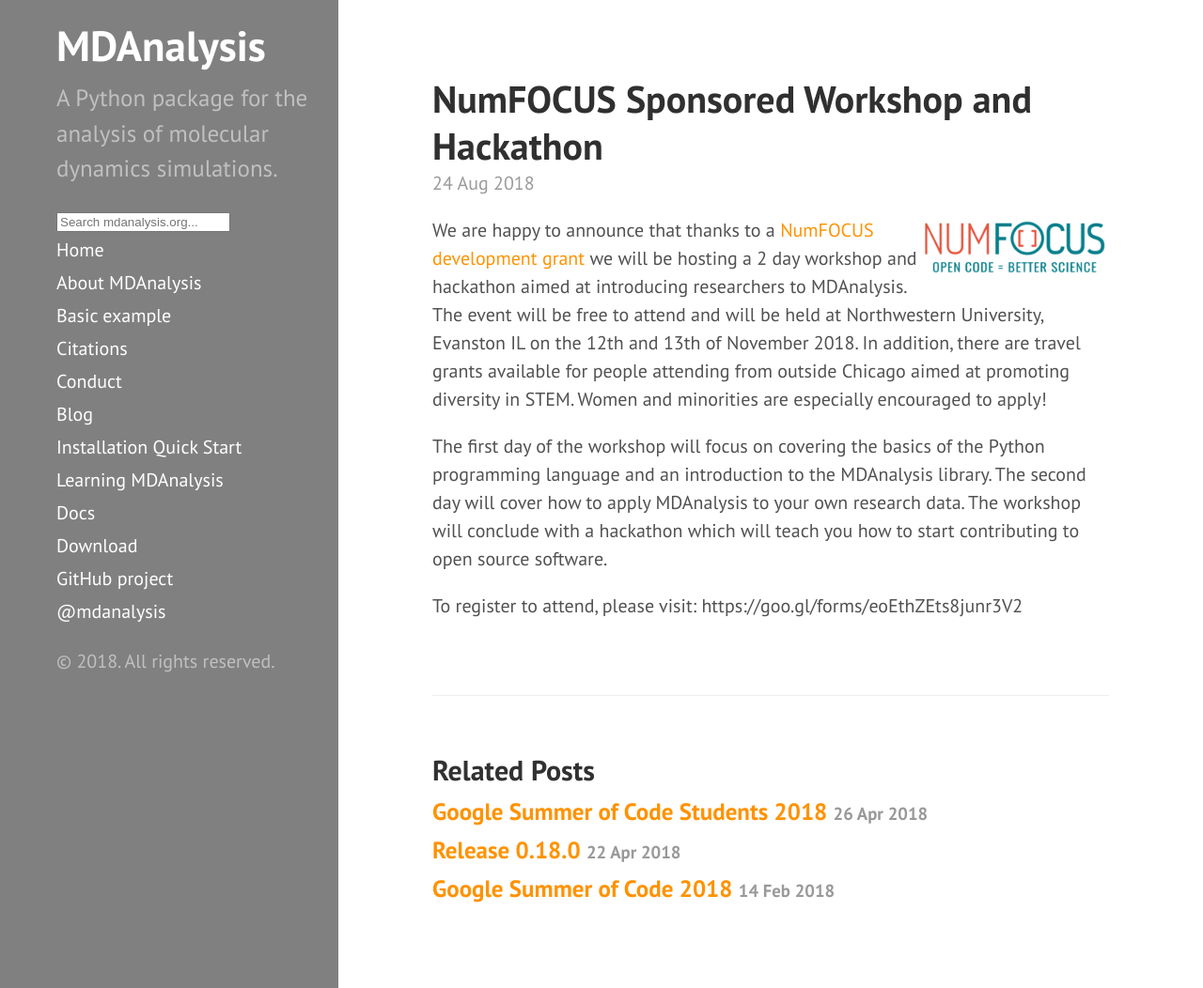
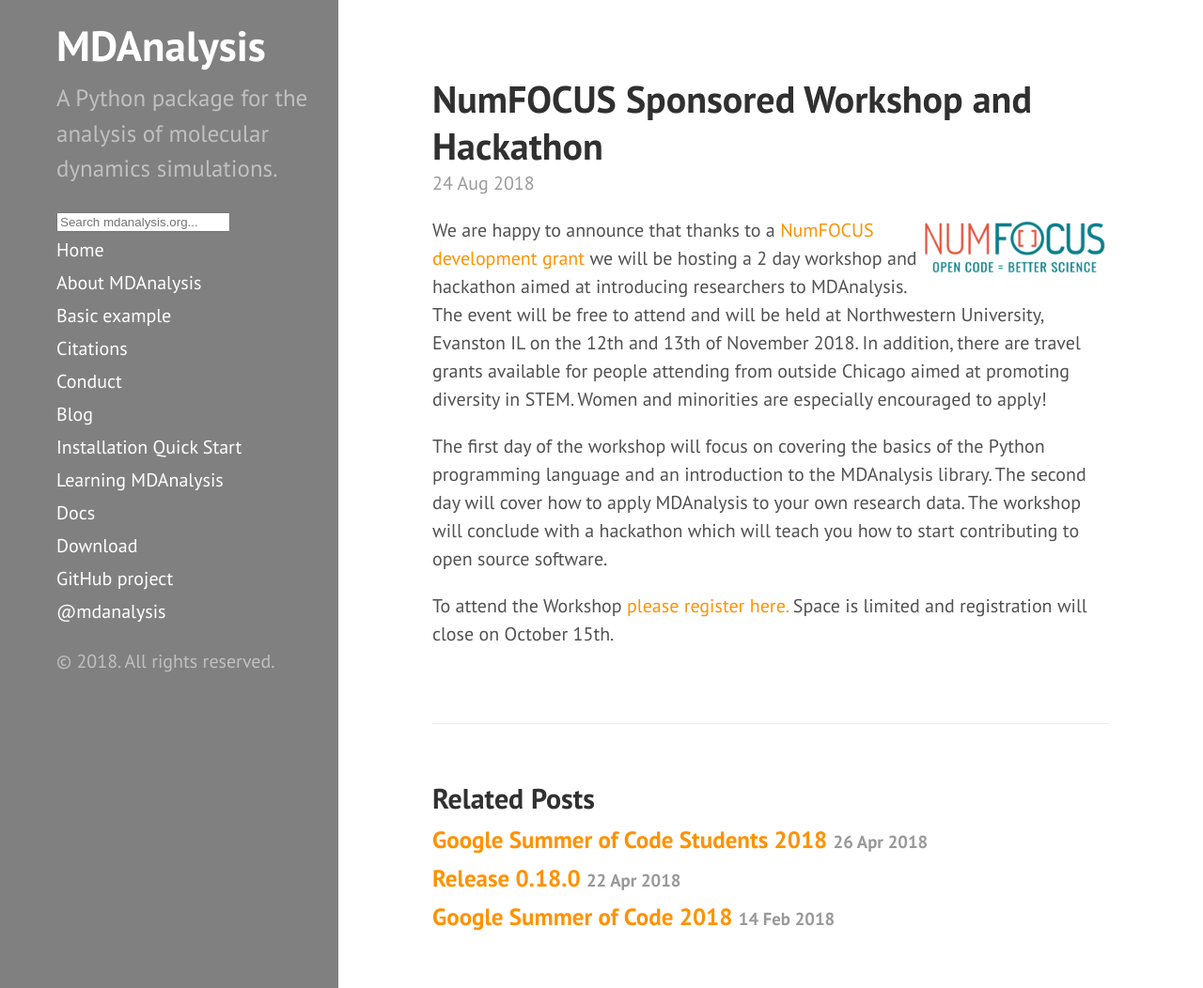
Before and after one commit to MDAnalysis/MDAnalysis.github.io, a Jekyll site: the page built from _posts/2018-08-24-numfocus-workshop.md, in a window 1280 px wide and 1052 px high. Shown: the whole window at 94% size. Built offline with Jekyll 4.4.1, drawn with Linux system fonts in a browser that asks for light colours; comment, search, counter and statistics services are not loaded.

Commit message:
Update 2018-08-24-numfocus-workshop.md

```diff
--- a/_posts/2018-08-24-numfocus-workshop.md
+++ b/_posts/2018-08-24-numfocus-workshop.md
@@ -19,6 +19,7 @@ The second day will cover how to apply MDAnalysis to your own research data.
 The workshop will conclude with a hackathon which will teach you how to start
 contributing to open source software.
 
-To register to attend, please visit: https://goo.gl/forms/eoEthZEts8junr3V2
+To attend the Workshop [please register here.](https://goo.gl/forms/eoEthZEts8junr3V2)
+Space is limited and registration will close on October 15th.
 
 [numfocus]: https://numfocus.org/blog/summer-2018-open-source-development-grants
```
